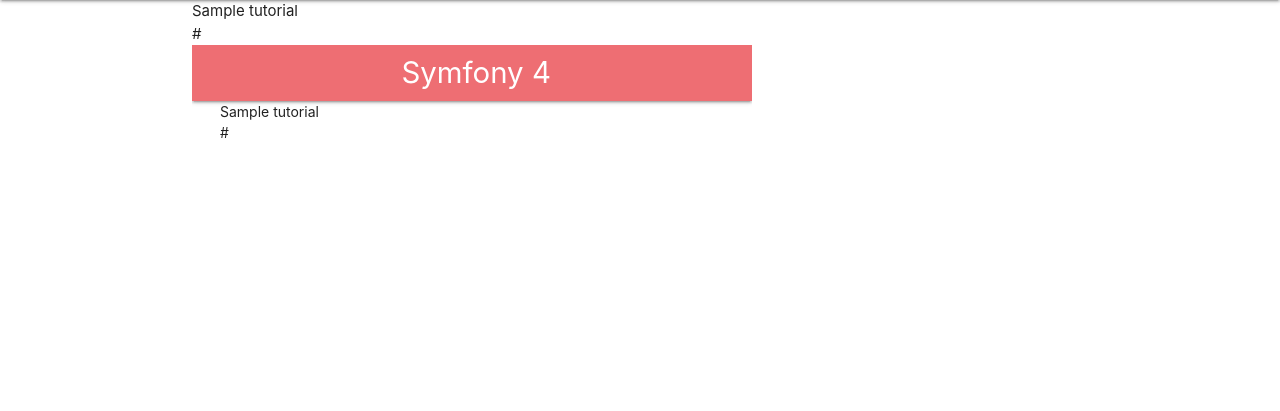
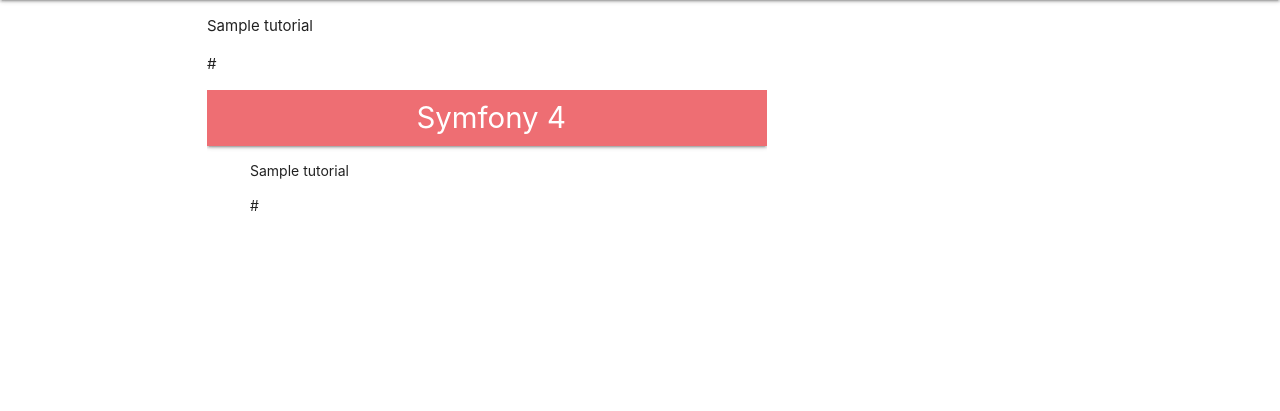
Before and after one commit to julien-lav/symfony4_tutorial, a Symfony app: template templates/tutorial/list.html.twig in a window 1280 px wide. Shown: the part 64-475 px from the top of the page. Run offline with Twig, Linux system fonts and the light colour scheme; the template is opened without the code that fills it: most values are stand-ins (such as "Sample title", 1, 10 or a date in 2020); some libraries are stand-ins or nearby versions.

Commit message:
User/Tuto Entity

```diff
--- a/src/Controller/TutorialController.php
+++ b/src/Controller/TutorialController.php
@@ -46,6 +46,7 @@ class TutorialController extends Controller
     public function tutorials(Request $request, TutorialRepository $tutorialRepository)
     {
         $em = $this->getDoctrine()->getManager();
+
         $tutorials = $em->getRepository(Tutorial::class)->findAll();
 
         return $this->render('tutorial/list.html.twig', array(
--- a/templates/tutorial/list.html.twig
+++ b/templates/tutorial/list.html.twig
@@ -6,14 +6,18 @@
 {% block body %}
 
 
-	<ul class="container">
+	<div class="container">
+
 		{% for tutorial in tutorials %}
-		        <li>{{ tutorial.title }}</li>
-		        <li>{{ tutorial.link }}</li>
+			<span  style="float: left; margin-left: 15px;">
+			        <p>{{ tutorial.title }}</p>
+			        <p>{{ tutorial.link }}</p>
 
-				<iframe width="560" height="315" src="{{ tutorial.link }}?rel=0&amp;controls=0&amp;showinfo=0" frameborder="0" allow="autoplay; encrypted-media" allowfullscreen></iframe>
+					<iframe width="560" height="315" src="{{ tutorial.link }}?rel=0&amp;controls=0&amp;showinfo=0" frameborder="0" allow="autoplay; encrypted-media" allowfullscreen></iframe>
 
+
+			</span>
 		{% endfor %}
-	</ul>
+	</div>
 
 {% endblock %}
```
Also changed, not shown: 4 other files.
